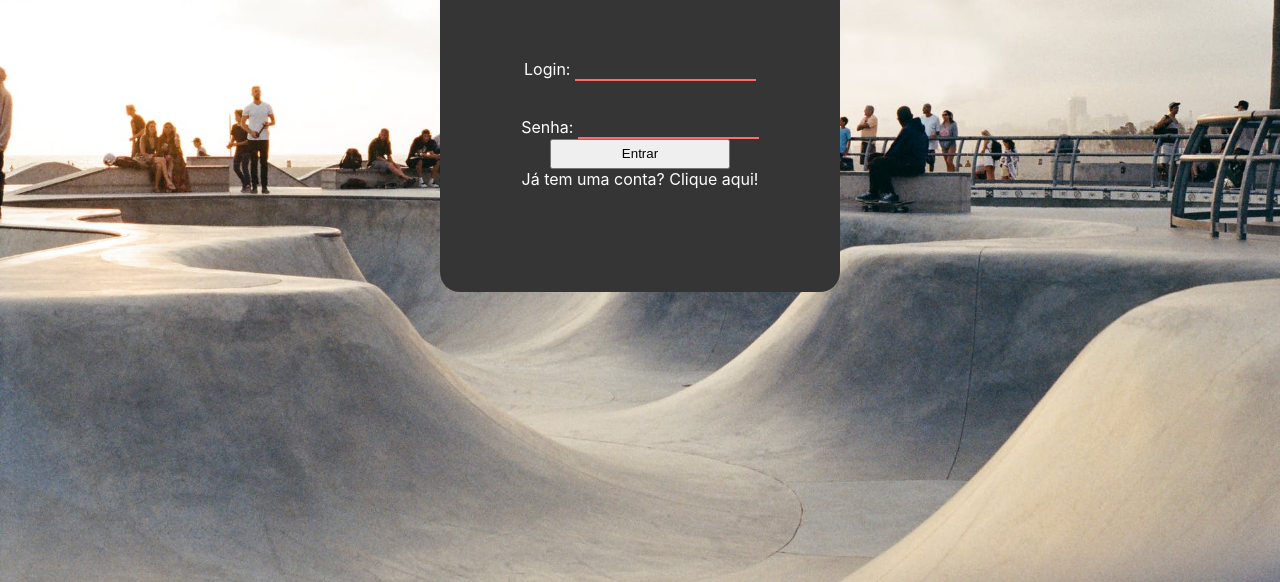
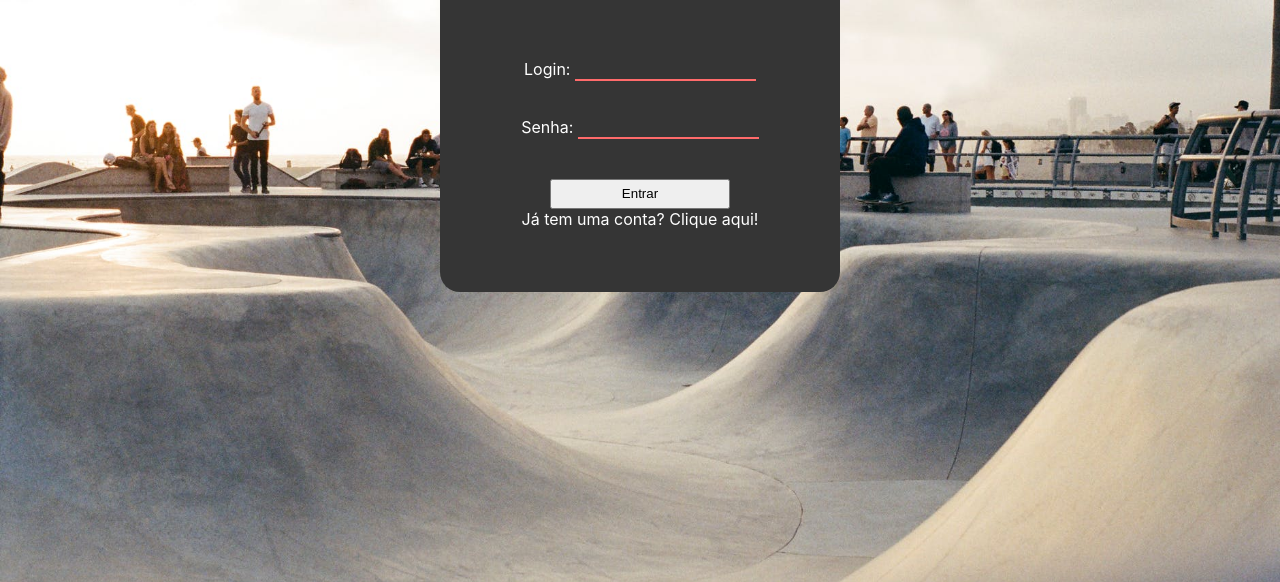
Before and after one commit to Mtheus-alves/Projeto-Individual, a website: page Site/api-projeto-site/API-projeto-site/public/site/login.html in a window 1280 px wide. Shown: the part 218-800 px from the top of the page. Drawn offline with Linux system fonts and the light colour scheme.

Commit message:
documentação

```diff
--- a/Site/api-projeto-site/API-projeto-site/public/site/css/css.css
+++ b/Site/api-projeto-site/API-projeto-site/public/site/css/css.css
@@ -562,8 +562,8 @@ iframe {
     padding-top: 100px;
 }
 
-.btn_logg {
-    padding-top: 40px;
+.btn-green {
+    margin-top: 40px;
 }
 
 /* CONTATO */
```
Also changed, not shown: Site/api-projeto-site/API-projeto-site/public/site/index.html (+1 -1 lines), Documentação/LLD.jpg (added), 3 other files.
